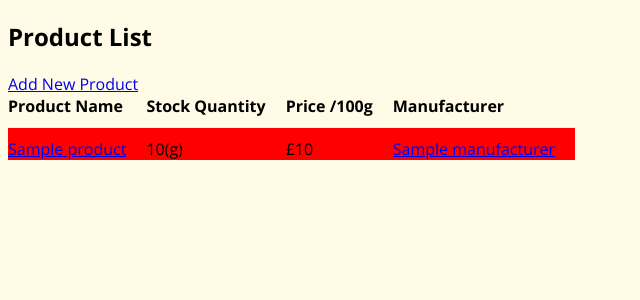
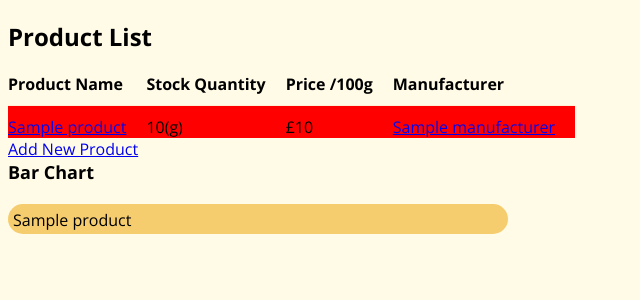
Before and after one commit to janeymcnab/python_project_shop_inventory, a Flask app: page /products in a window 1280 px wide. Shown: the part 60-360 px from the top of the page, without its empty margins (0-640 px from the left). Run offline with Flask 2, Linux system fonts and the light colour scheme; a database or web service that is not in the repository returns one stand-in record (values such as "Sample title"); some libraries are stand-ins or nearby versions.

Commit message:
starts bar graph

```diff
--- a/static/css/style.css
+++ b/static/css/style.css
@@ -48,3 +48,36 @@ ul {
   .product-details{
      background-color: transparent;
   }
+
+  /*bar chart stars here  */
+  /* .container {
+    margin: 70px 50px;
+  } */
+
+  .title {
+    font-size: large;
+    font-weight: bold;
+  }
+
+  .chart {
+    position: relative;
+  }
+
+  .row-bars {
+    position: absolute;
+    top: 0;
+    left: 0;
+    width: 500px;
+  }
+
+  rbars {
+    display: block;
+    height: 20px;
+    margin-top: 20px;
+    max-width: 500px;
+    padding: 5px;
+  }
+  rbars{
+    background-color: #f5cc6e;
+    border-radius:15px;
+  }
--- a/templates/manufacturers/edit.html
+++ b/templates/manufacturers/edit.html
@@ -7,18 +7,22 @@
         <label for = "name">Name:</label>
         <input name = "name" type = text id = name>
     </div>
+    <br>
     <div>
         <label for = "address">Address:</label>
         <input name = "address" type = text id = address>
     </div>
+    <br>
     <div>
         <label for = "phone_number">Phone Number:</label>
         <input name = "phone_number" type = text id = phone_number>
     </div>
+    <br>
     <div>
         <label for = "product_list">Product:</label>
         <input name = "product_list" type = text id = product_list>
     </div>
+    <br>
     <div>
        <button type = "submit">Update</button>
     </div>
--- a/templates/products/index.html
+++ b/templates/products/index.html
@@ -2,8 +2,7 @@
 {% block content %}
 
 <h2>Product List</h2>
-
-
+<div class="container">
 <table>
     <tr>
         <th>Product Name</th>
@@ -26,7 +25,39 @@
         </tr>
 
     {% endfor %}
+    </table>
+</div>
 
 
 <a href = "/products/new">Add New Product</a>
-{% endblock %}
+
+
+<section class="container">
+    <div class="title">Bar Chart</div>
+
+    <section class="chart">
+      <!-- <section class="column-bars">
+        <cbars></cbars>
+        <cbars></cbars>
+        <cbars></cbars>
+        <cbars></cbars>
+        <cbars></cbars>
+        <cbars></cbars>
+        <cbars></cbars>
+        <cbars></cbars>
+        <cbars></cbars>
+        <cbars></cbars>
+      </section> -->
+
+      <section class="row-bars">
+        {% for product in products %}
+        <rbars style="width:{{product.stock_quantity}}/5000*100%">{{ product.name }}</rbars>
+        {% endfor %}
+      </section>
+    </section>
+  </section>
+  <br>
+
+
+
+{% endblock content %}
```
